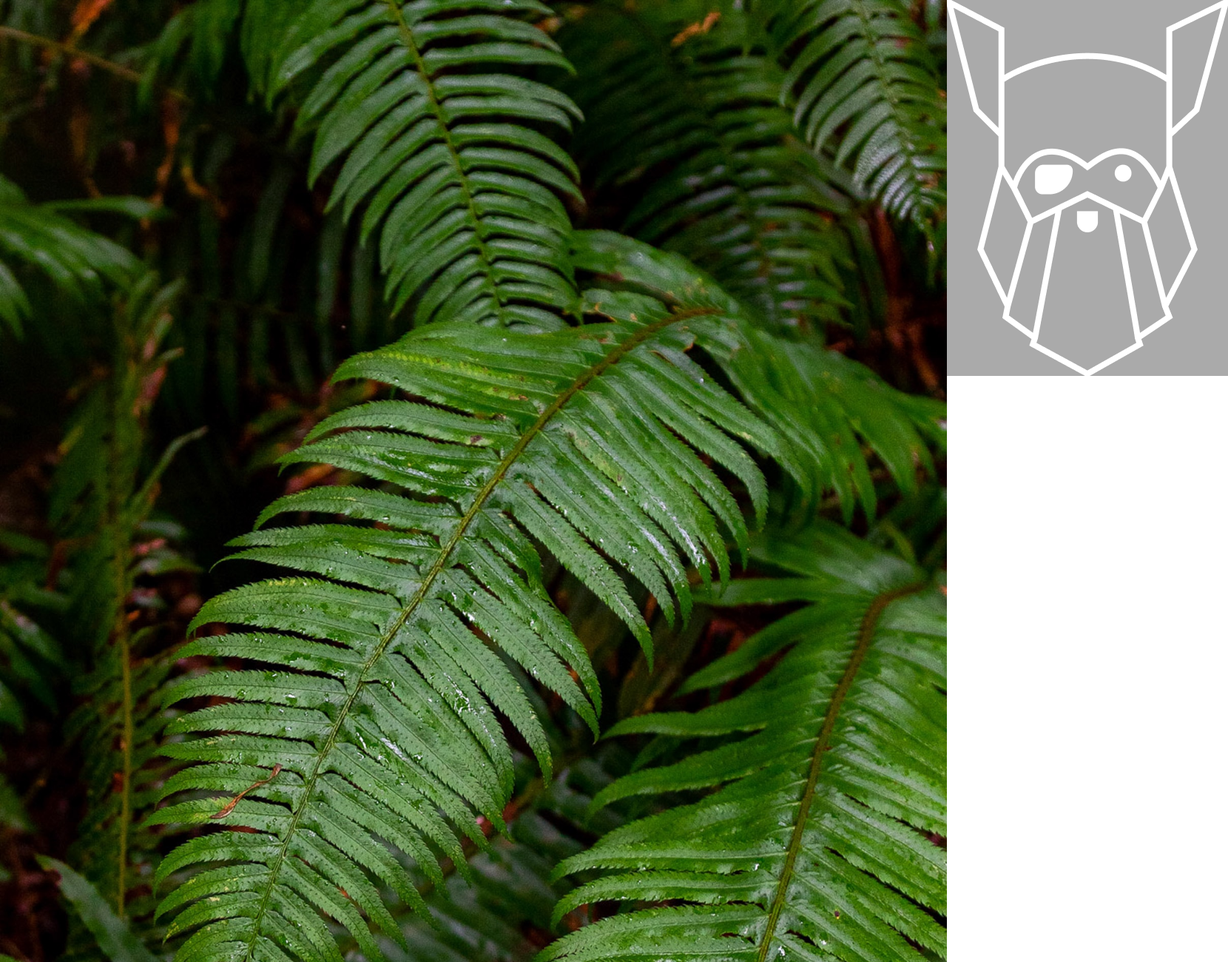
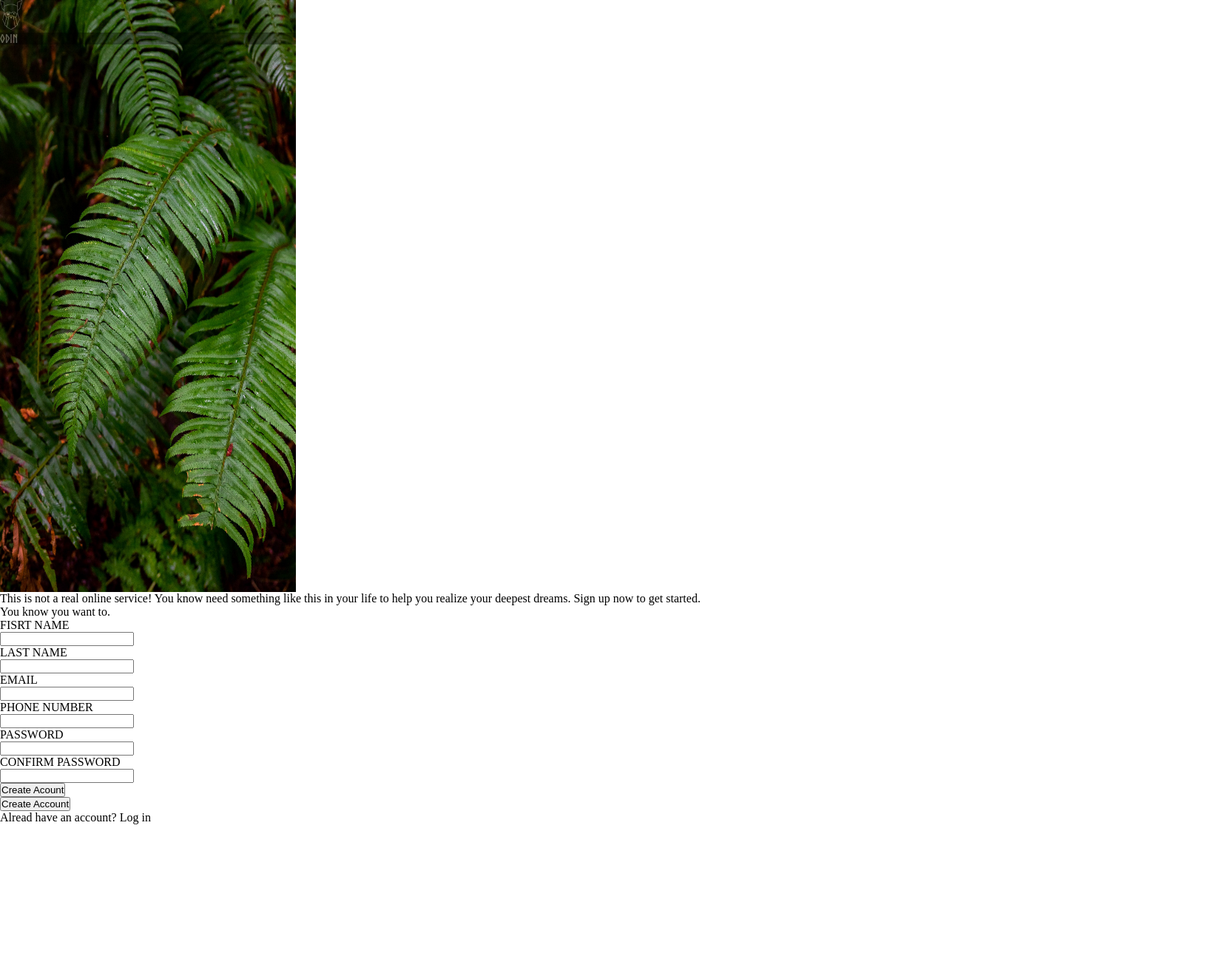
Before and after one commit to HelderPaiva13/sign-up-form, a plain HTML site: page index.html in a window 1280 px wide. Shown: the top 1300 px of the page at 74% size, 1660 px wide, since content can reach past the window. After the commit the page ends 1114 px from the top, so only its background shows below. Drawn offline with Linux system fonts and the light colour scheme.

Commit message:
teminando a estrutura e add font

```diff
--- a/index.html
+++ b/index.html
@@ -10,9 +10,26 @@
 <body>
   <div class="container">
     <div class="fotoCont">
+
       <img class="foto" src="./Public/halie-west-25xggax4bSA-unsplash.jpg" alt="rama"/>
-      <img class="logo" src="./Public/odin-lined.png" alt="logo"/>
+
+      <div class="logoEnome">
+        <img class="logo" src="./Public/odin-lined.png" alt="logo"/>
+        <p>ODIN</p>
+      </div>
+
     </div>
+
+    <div class="textContent">
+      <p class="paragraf">
+        This is not a real online service! You know need something
+        like this in your life to help you realize your deepest dreams.
+        Sign up now to get started.<br/>
+
+        You know you want to.
+      </p>
+    </div>
+
     <div class="form">
       <form action={console.log()} method="post">
 
@@ -39,6 +56,11 @@
       </form>
     </div>
 
+    <div class="action">
+      <button>Create Account</button>
+      <p>Alread have an account? <a>Log in</a></p>
+    </div>
+
   </div>
 
 </body>
--- a/styles.css
+++ b/styles.css
@@ -4,6 +4,12 @@
   padding: 0;
   box-sizing: border-box;
 }
+
+@font-face {
+  font-family: Norse-Bold;
+  src: local(Norse-Bold), url('assets/fonts/Norse-Bold.otf');
+}
+
 body {
   height: 100vh;
   display: flex;
@@ -19,7 +25,8 @@ body {
 
 .fotoCont {
 
-
+  width:25rem;
+	height:50rem;
 }
 
 .form {
@@ -28,14 +35,24 @@ body {
 }
 
 .foto {
-  overflow: clip;
-  width:100%;
-	height:80%;
+  position: absolute;
+  width:25rem;
+	height:50rem;
 }
 
 .logo {
+  width: 30px;
   background-color: black;
   opacity: 0.33;
-  position: absolute;
+
 
 }
+
+.logoEnome p {
+  font-family: Norse-Bold;
+  background-color: black;
+  opacity: 0.33;
+  color: white;
+}
+
+//colocar como column
```
Also changed, not shown: assets/fonts/Norse-Bold.otf (added).
